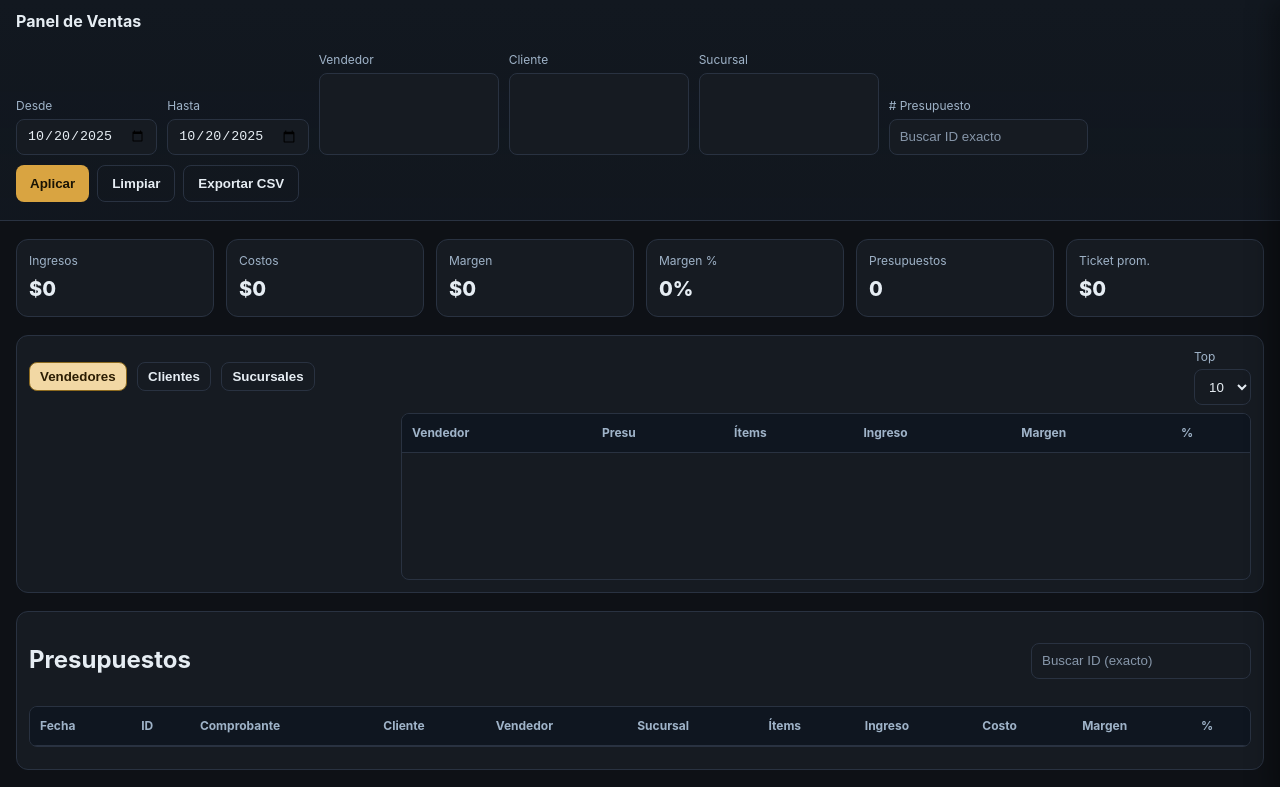
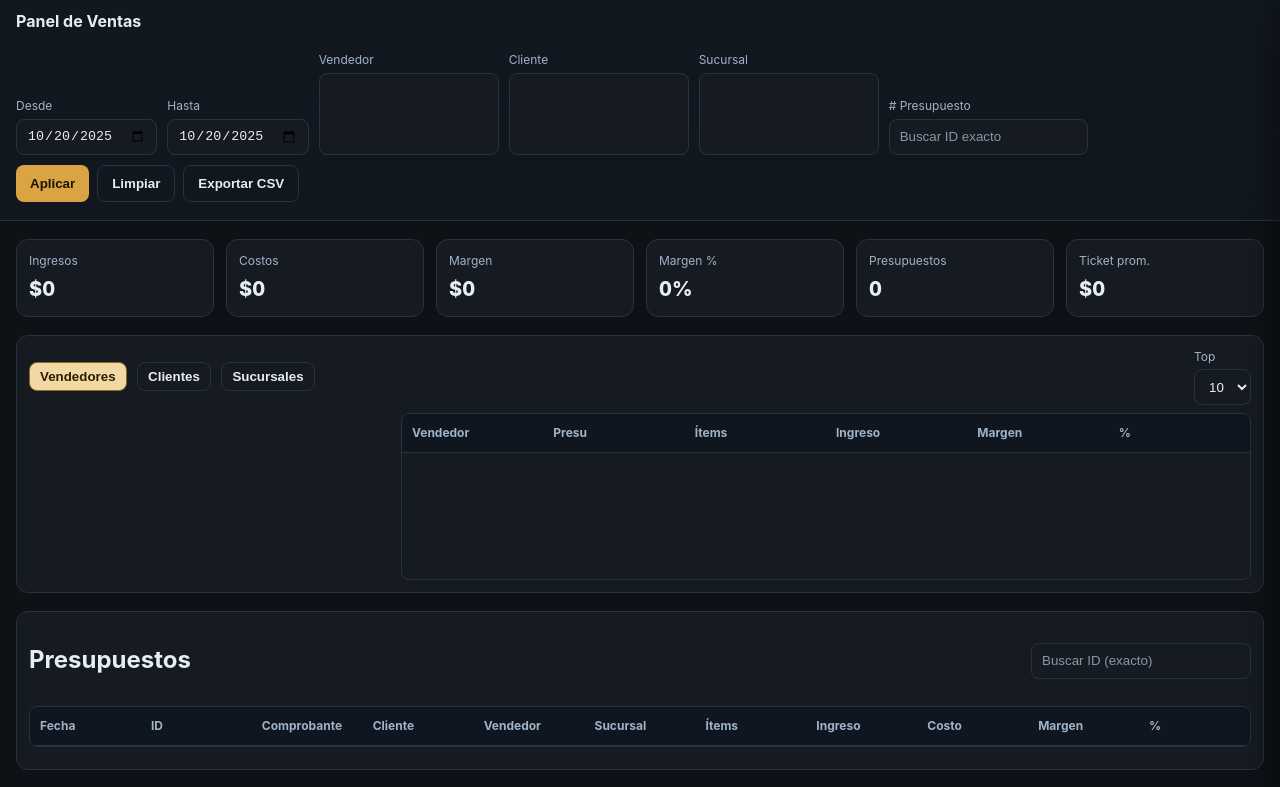
Before and after one commit to Ecastillo0588/turnos-clinica, a plain HTML site: page index.html in a window 1280 px wide. Shown: the top 787 px of the page. Drawn offline with nearby package versions, Linux system fonts and the light colour scheme; no server answers.

Commit message:
Add styles for numeric layout and table stability
Added styles to handle long numbers and stabilize tables.

```diff
--- a/styles.css
+++ b/styles.css
@@ -88,3 +88,29 @@ tbody tr:hover{background:#0e141c}
   z-index: 25; /* debajo del drawer (z=30) */
 }
 #overlay.open{ opacity: 1; pointer-events: auto; }
+
+/* Evitar que números largos rompan el layout */
+.card-value{
+  font-variant-numeric: tabular-nums;
+  white-space: nowrap;
+  overflow: hidden;
+  text-overflow: ellipsis;
+}
+
+/* Tablas estables */
+.table-wrapper{ overflow:auto; border-radius:8px; border:1px solid var(--border) }
+table{
+  width:100%;
+  border-collapse:collapse;
+  min-width:820px;
+  table-layout: fixed;           /* <— clave: columnas fijas */
+}
+thead th, tbody td{
+  white-space: nowrap;
+  overflow: hidden;
+  text-overflow: ellipsis;       /* muestra … si no entra */
+}
+td.num, th.num{
+  text-align:right;
+  font-variant-numeric: tabular-nums;
+}
```
